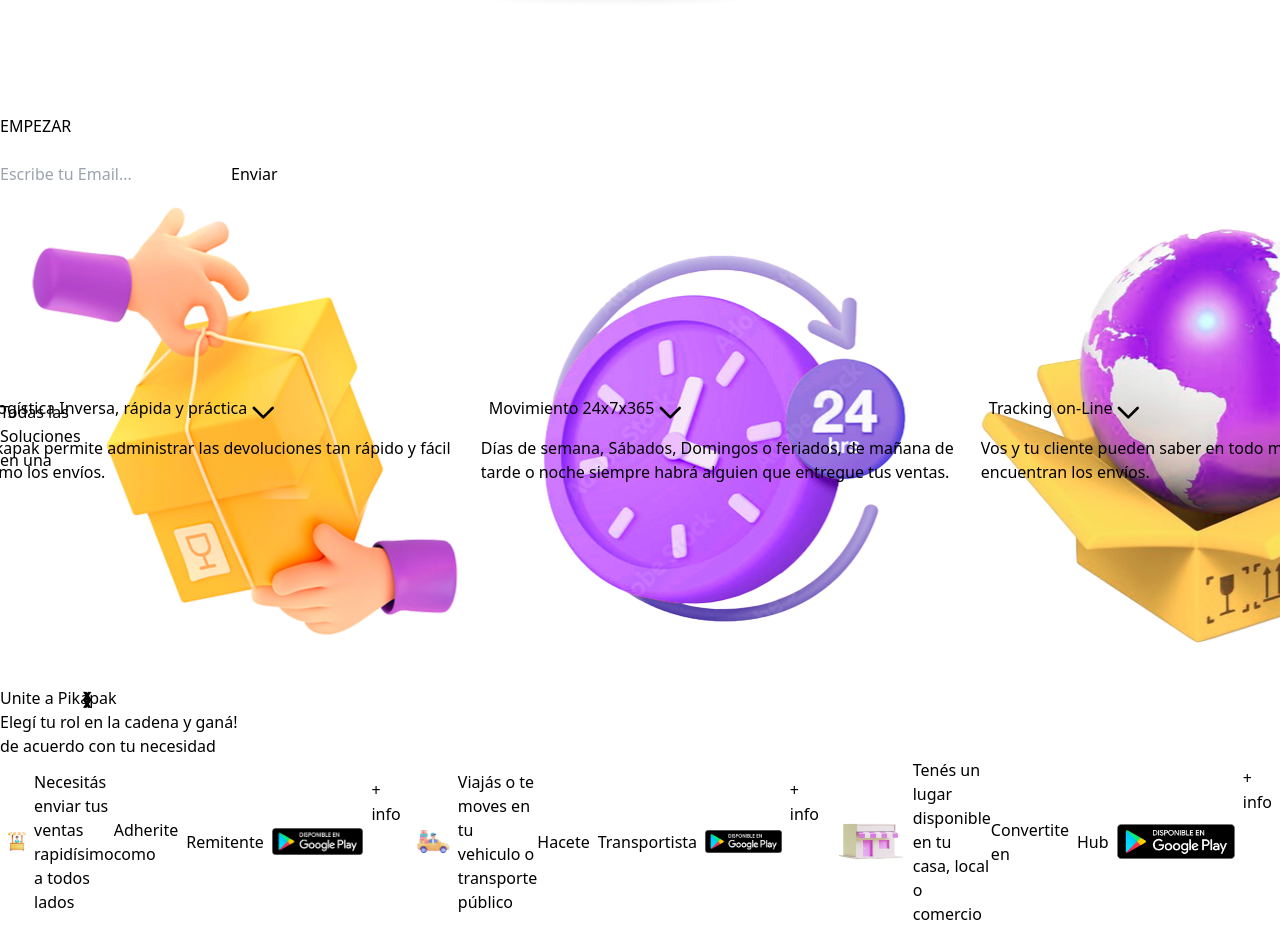
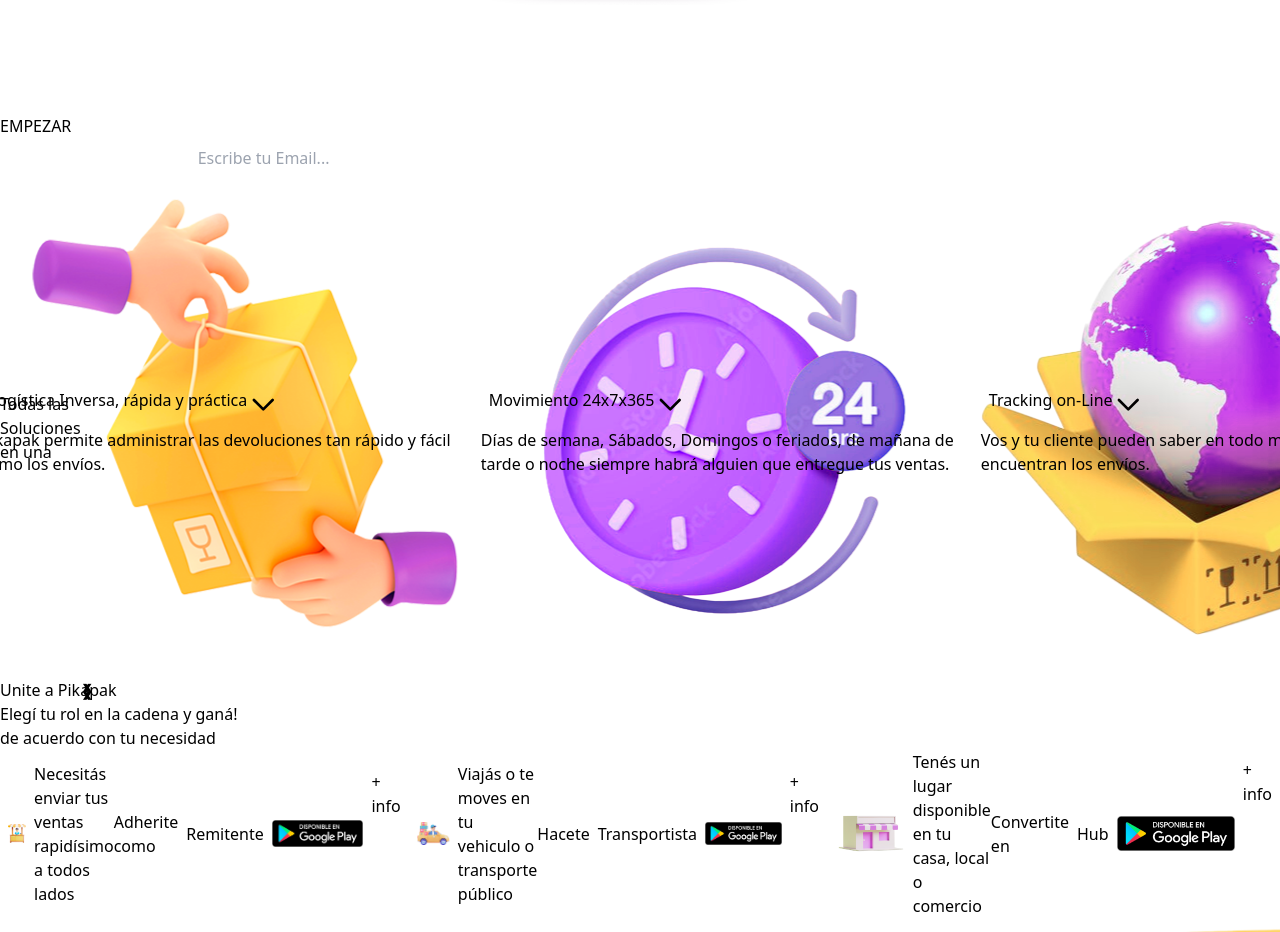
Before and after one commit to nelsonmartino/pikapak, a React (Vite) app in the folder client/: page / in a window 1280 px wide. Shown: the part 980-1912 px from the top of the page. Built offline with nearby package versions, Linux system fonts and the light colour scheme.

Commit message:
validations section newslatter

```diff
--- a/client/src/components/FormContact.jsx
+++ b/client/src/components/FormContact.jsx
@@ -178,7 +178,7 @@
                             <p className="text-gray-600 mb-4">Gracias por contactarnos. Te responderemos a la brevedad.</p>
                             <button
                                 onClick={closeSuccessModal}
-                                className="px-4 py-2 bg-cyan-500 hover:bg-cyan-700 text-white rounded-md">
+                                className="px-4 py-2 bg-[#ffb200] hover:bg-[#e8a200] text-white rounded-md">
                                 Cerrar
                             </button>
                         </div>
--- a/client/src/components/Home.jsx
+++ b/client/src/components/Home.jsx
@@ -6,8 +6,54 @@
     const [text, setText] = useState('');
     const [phraseIndex, setPhraseIndex] = useState(0);
     const [isDeleting, setIsDeleting] = useState(false);
+    const [formErrors, setFormErrors] = useState({});
+
+    const [successModalIsOpen, setSuccessModalIsOpen] = useState(false);
+    const [formData, setFormData] = useState({
+        email: '',
+
+    });
+    function handleInputChange(e) {
+        const { name, value } = e.target;
+        setFormData({
+            ...formData,
+            [name]: value,
+        });
+    }
+
+    function validateEmail() {
+        const errors = {};
+
+        const emailRegex = /^[^\s@]+@[^\s@]+\.[^\s@]+$/;
+        if (!formData.email.trim()) {
+            errors.email = 'El correo electrónico es obligatorio.';
+        } else if (!emailRegex.test(formData.email)) {
+            errors.email = 'Por favor, introduce un correo electrónico válido.';
+        }
+
+        setFormErrors(errors);
+        return Object.keys(errors).length === 0;
+    }
+
+    // Maneja el envío del formulario
+    function handleSubmit(e) {
+        e.preventDefault();
+        if (validateEmail()) {
+            console.log('Formulario enviado con éxito:', formData);
+            setSuccessModalIsOpen(true);
+            // Reseteo
+            setFormData({
+                email: '',
+            });
+        }
+    }
+    function closeSuccessModal() {
+        setSuccessModalIsOpen(false);
+    }
+
     // eslint-disable-next-line no-unused-vars
     const [loop, setLoop] = useState(false);
+
     const typingSpeed = 150;
     const deletingSpeed = 100;
 
@@ -34,6 +80,7 @@
     }, [text, isDeleting, phraseIndex, phrases]);
 
     return (
+        <>
             <div className='bg-[url("./assets/imgs/Background_header.png")] bg-cover bg-center bg-no-repeat overflow-x-hidden' id='home'>
                 <div className=' max-w-[1100px] flex justify-center xl:py-12 py-4 xl:m-auto '>
                     <div className='max-w-[77%] mt-[5rem] xl:mt-[3rem] '>
@@ -66,23 +113,67 @@
                 }}>*/}
 
                 </div>
-            <div className='max-w-[100%]  flex flex-col py-4 my-6'>
-                <div className='flex-col justify-center mb-2'>
+                <div className='max-w-full flex flex-col items-center py-4 my-6'>
+                    <div className='flex flex-col items-center mb-2'>
+                        <h2 className='text-white text-2xl mb-2'>
+                            <span className='mr-2 text-[#ffb200] font-bold'>Suscribite</span> para novedades
+                        </h2>
 
-                    <h2 className='flex justify-center mb-2 text-white text-2xl'><span className='mr-2 text-[#ffb200] font-bold '>Suscribite </span> para novedades</h2>
-                    <div className='flex  justify-center h-[3rem] '>
+                        <div className='flex flex-col items-center w-full'>
+                            <form onSubmit={handleSubmit} className='flex flex-col items-center  w-full'>
+                                <input
+                                    className='xl:w-full w-[80%]
+            border-2 border-white
+            pl-2 py-2
+            rounded-xl
+            focus:shadow-lg focus:shadow-indigo-200/80
+          '
+                                    placeholder='Escribe tu Email...'
+                                    type="email"
+                                    name="email"
+                                    value={formData.email}
+                                    onChange={handleInputChange}
+                                />
+                                {formErrors.email && (
+                                    <p className="text-red-500 text-sm mt-1">{formErrors.email}</p>
+                                )}
 
-                        <input
-                            className='xl:w-[30%] w-[60%] border-solid border-white border-2 pl-2 rounded-xl  focus:shadow-lg focus:shadow-indigo-200/80' placeholder='Escribe tu Email...' type="text" />
-
-                        <button className='text-[16px] bg-transparent text-[#fff] center min-w-[130px] leading-[17px] transition-all easy-in duration-[0.15s] inline-block ml-2 px-[10px] py-[15px] no-underline uppercase rounded-xl outline-none tracking-[2px] font-bold whitespace-nowrap border-solid border-2 border-[white] hover:bg-[#ffb200] hover:text-black' type="submit">Enviar</button>
+                                <button className='
+          text-[16px] bg-transparent text-white
+          mt-4 xl:min-w-[130px] px-4 py-2
+          border-2 border-white
+          rounded-xl uppercase font-bold tracking-[2px]
+          hover:bg-[#ffb200] hover:text-black transition-all
+        '
+                                    type="submit"
+                                >
+                                    Enviar
+                                </button>
+                            </form>
+                        </div>
                     </div>
                 </div>
             </div>
             <div className='h-[0.5rem] border-b-8 border-white'>
             </div>
 
+            {/* Modal de éxito */}
+            {successModalIsOpen && (
+                <div className="fixed inset-0 flex items-center justify-center z-50 bg-black bg-opacity-50">
+                    <div className="bg-white p-6 rounded-lg shadow-lg max-w-sm w-full text-center">
+                        <h4 className="text-xl font-semibold mb-2">¡Enviado con Exito!</h4>
+                        <p className="text-gray-600 mb-4">Gracias, te mantendremos informado de todas las novedades!</p>
+                        <button
+                            onClick={closeSuccessModal}
+                            className="px-4 py-2 bg-[#ffb200] hover:bg-[#e8a200] text-white rounded-md">
+                            Cerrar
+                        </button>
                     </div>
+                </div>
+            )}
+
+
+        </>
     );
 };
 export default Home;
--- a/client/src/components/Login.jsx
+++ b/client/src/components/Login.jsx
@@ -133,7 +133,6 @@
                         )}
 
 
-
                         <div className="flex flex-wrap w-full xl:mb-4">
                             <div className="flex xl:w-full ">
                                 {!isLogin && (
@@ -155,7 +154,7 @@
                                 )}
                                 <div className="flex w-full mb-6">
                                     {/* Email Input */}
-                                    <div className={`w-full ${!isLogin ? 'w-full' : ''} `}>
+                                    <div className={`xl:w-full  ${!isLogin ? 'w-full   border-black border-2 border-solid' : ''} `}>
                                         <label className="block text-gray-700 text-sm font-bold mb-2 " htmlFor="email">
                                             Email
                                         </label>
```
Lines whose indentation alone changed are shown as unchanged.
